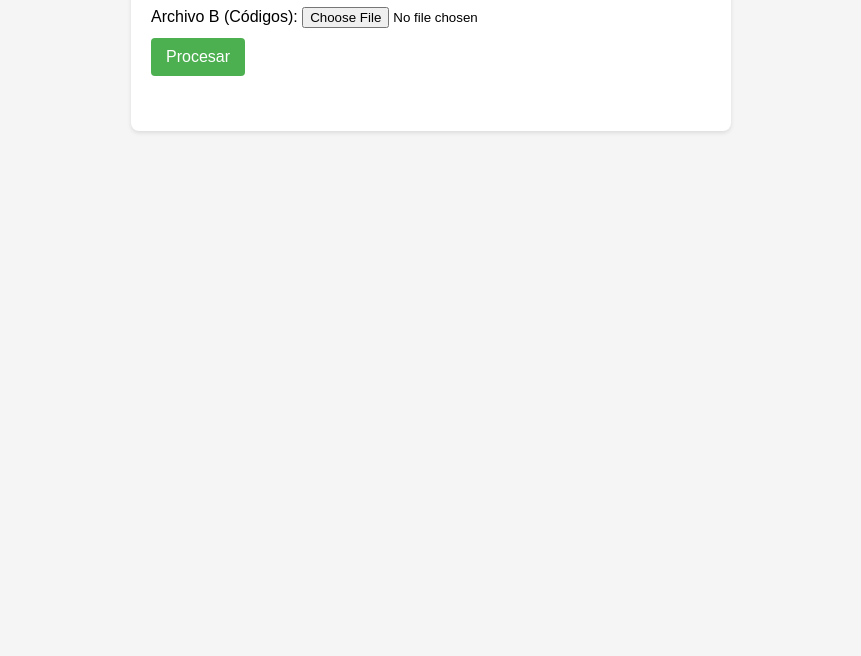
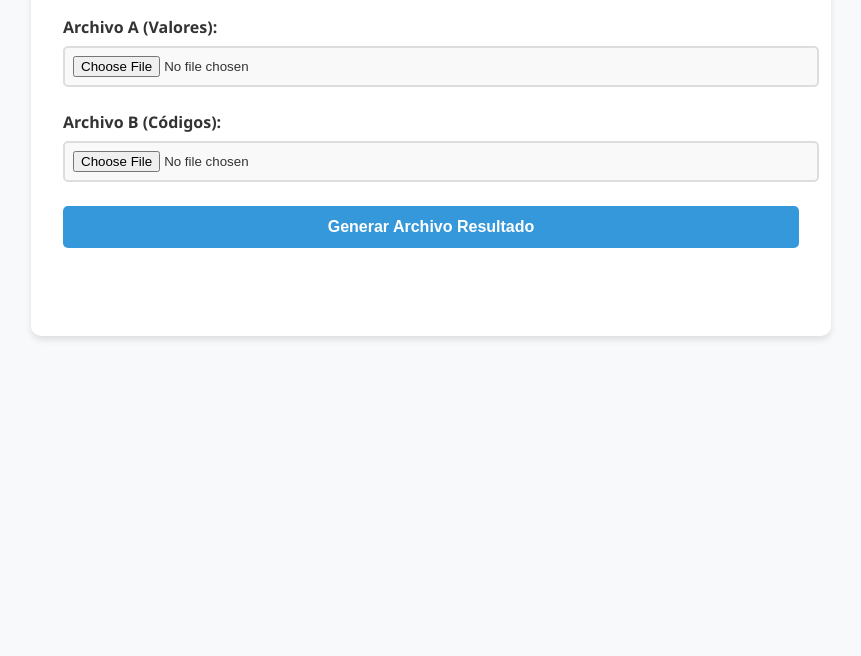
Before and after one commit to aprolim/excel, a website: page public/index.html in a window 1280 px wide. Shown: the part 144-800 px from the top of the page, without its empty margins (209-1070 px from the left). Drawn offline with Linux system fonts and the light colour scheme.

Commit message:
Update index.html

```diff
--- a/public/index.html
+++ b/public/index.html
@@ -6,65 +6,88 @@
   <title>Asignador de Códigos</title>
   <style>
     body {
-      font-family: Arial, sans-serif;
-      max-width: 600px;
+      font-family: 'Segoe UI', Tahoma, Geneva, Verdana, sans-serif;
+      max-width: 800px;
       margin: 0 auto;
-      padding: 20px;
-      background-color: #f5f5f5;
+      padding: 2rem;
+      background-color: #f8f9fa;
+      color: #333;
     }
     h1 {
-      color: #333;
+      color: #2c3e50;
+      text-align: center;
+      margin-bottom: 2rem;
+    }
+    .upload-container {
+      background: white;
+      padding: 2rem;
+      border-radius: 10px;
+      box-shadow: 0 4px 6px rgba(0, 0, 0, 0.1);
+    }
+    .form-group {
+      margin-bottom: 1.5rem;
+    }
+    label {
+      display: block;
+      margin-bottom: 0.5rem;
+      font-weight: 600;
+    }
+    input[type="file"] {
+      width: 100%;
+      padding: 0.5rem;
+      border: 2px solid #ddd;
+      border-radius: 5px;
+      background: #f9f9f9;
+    }
+    button {
+      background: #3498db;
+      color: white;
+      border: none;
+      padding: 0.75rem 1.5rem;
+      border-radius: 5px;
+      cursor: pointer;
+      font-size: 1rem;
+      font-weight: 600;
+      transition: background 0.3s;
+      display: block;
+      width: 100%;
+    }
+    button:hover {
+      background: #2980b9;
+    }
+    #status {
+      margin-top: 1.5rem;
+      padding: 1rem;
+      border-radius: 5px;
       text-align: center;
     }
-    .upload-box {
-      background: white;
-      padding: 20px;
-      border-radius: 8px;
-      box-shadow: 0 2px 4px rgba(0,0,0,0.1);
-    }
-    .file-input {
-      margin: 10px 0;
-    }
-    button {
-      background: #4CAF50;
-      color: white;
-      border: none;
-      padding: 10px 15px;
-      border-radius: 4px;
-      cursor: pointer;
-      font-size: 16px;
-    }
-    button:hover {
-      background: #45a049;
-    }
-    #status {
-      margin-top: 15px;
-      padding: 10px;
-      border-radius: 4px;
-    }
     .success {
-      background: #dff0d8;
-      color: #3c763d;
+      background: #d4edda;
+      color: #155724;
     }
     .error {
-      background: #f2dede;
-      color: #a94442;
+      background: #f8d7da;
+      color: #721c24;
+    }
+    .loading {
+      background: #fff3cd;
+      color: #856404;
     }
   </style>
 </head>
 <body>
-  <div class="upload-box">
-    <h1>Asignar Códigos</h1>
+  <div class="upload-container">
+    <h1>Asignador de Códigos</h1>
     <form id="uploadForm">
-      <div class="file-input">
+      <div class="form-group">
         <label for="fileA">Archivo A (Valores):</label>
-        <input type="file" id="fileA" name="fileA" accept=".xlsx" required>
+        <input type="file" id="fileA" name="fileA" accept=".xlsx, .xls" required>
       </div>
-      <div class="file-input">
+      <div class="form-group">
         <label for="fileB">Archivo B (Códigos):</label>
-        <input type="file" id="fileB" name="fileB" accept=".xlsx" required>
+        <input type="file" id="fileB" name="fileB" accept=".xlsx, .xls" required>
       </div>
-      <button type="submit">Procesar</button>
+      <button type="submit">Generar Archivo Resultado</button>
     </form>
     <div id="status"></div>
   </div>
@@ -73,8 +96,8 @@
     document.getElementById('uploadForm').addEventListener('submit', async (e) => {
       e.preventDefault();
       const statusDiv = document.getElementById('status');
-      statusDiv.textContent = "Procesando...";
-      statusDiv.className = "";
+      statusDiv.textContent = "Procesando archivos...";
+      statusDiv.className = "loading";
 
       const formData = new FormData();
       formData.append('fileA', document.getElementById('fileA').files[0]);
@@ -86,22 +109,26 @@
           body: formData
         });
 
-        if (response.ok) {
+        if (!response.ok) {
+          const error = await response.text();
+          throw new Error(error || 'Error al procesar los archivos');
+        }
+
         const blob = await response.blob();
         const url = window.URL.createObjectURL(blob);
         const a = document.createElement('a');
         a.href = url;
-          a.download = 'resultado.xlsx';
+        a.download = 'resultado_codigos.xlsx';
         document.body.appendChild(a);
         a.click();
+        window.URL.revokeObjectURL(url);
         a.remove();
+
         statusDiv.textContent = "¡Archivo generado con éxito!";
         statusDiv.className = "success";
-        } else {
-          throw new Error(await response.text());
-        }
       } catch (error) {
-        statusDiv.textContent = "Error: " + error.message;
+        console.error('Error:', error);
+        statusDiv.textContent = `Error: ${error.message}`;
         statusDiv.className = "error";
       }
     });
```
Lines whose indentation alone changed are shown as unchanged.
